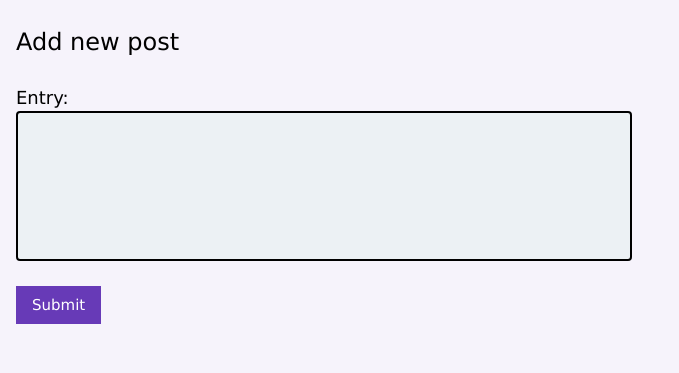
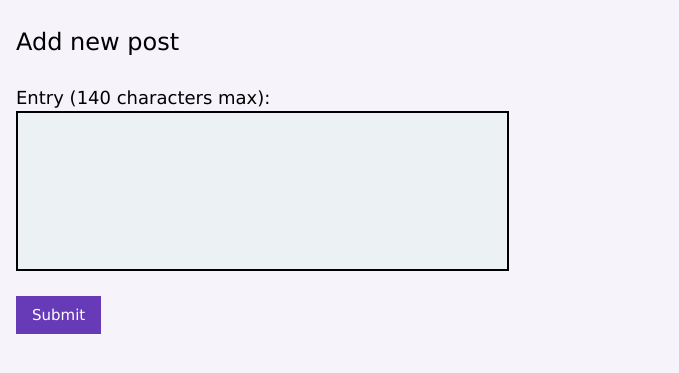
Before and after one commit to sfraser-dev/web-python-flask-microblog, a Flask app: page / in a window 1280 px wide. Shown: the part 178-551 px from the top of the page, without its empty margins (0-679 px from the left). Run offline with Flask 3, Linux system fonts and the light colour scheme; data that the repository does not hold is empty.

Commit message:
paragraph element word-wrap: break-word so very long words don't overflow.
limit blog post to 140 characters.

```diff
--- a/static/css/style.css
+++ b/static/css/style.css
@@ -5,19 +5,18 @@
 }
 
 textarea {
-  width: 100%;
-  height: 150px;
+  width: 80%;
+  height: 160px;
   padding: 12px 20px;
   box-sizing: border-box;
   border: 2px solid #000000;
-  border-radius: 4px;
   background-color: #ecf1f4;
   font-size: 16px;
   resize: none;
 }
 
-.cursor-pointer {
-  cursor: pointer;
+p {
+  word-wrap: break-word;
 }
 
 /* w3.css uses !important in its themes, so I need to
--- a/templates/home.html
+++ b/templates/home.html
@@ -41,10 +41,10 @@
         <form method="POST">
           <p class="w3-large">
             <label for="entry">
-              Entry:
+              Entry (140 characters max):
             </label>
             <br>
-            <textarea name="content" id="entry" wrap="hard"></textarea>
+            <textarea name="content" id="entry" maxlength="140"></textarea>
           </p>
           <button type="submit" class="w3-button w3-theme my-hover-theme-1" name="BlogButtons" value="submit">Submit</button>
         </form>
@@ -61,7 +61,7 @@
         <div class="w3-bar">
           <time class="w3-bar-item w3-small" datetime="{{ entry[1] }}">{{ entry[1] }}</time>
           <form action="#" method="POST">
-            <button type="submit" class="w3-bar-item w3-theme-d5 w3-tiny w3-right cursor-pointer my-hover-theme-2" name="BlogButtons"
+            <button type="submit" class="w3-bar-item w3-theme-d5 w3-tiny w3-right my-hover-theme-2" name="BlogButtons"
               value="{{ entry[2] }}">&#10006;</button>
           </form>
         </div>
```
